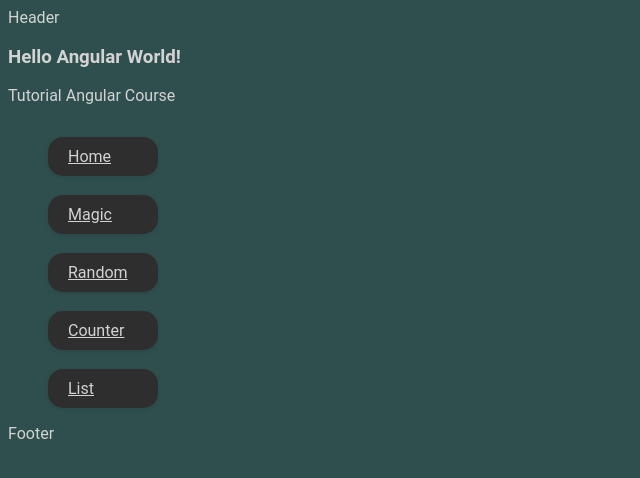
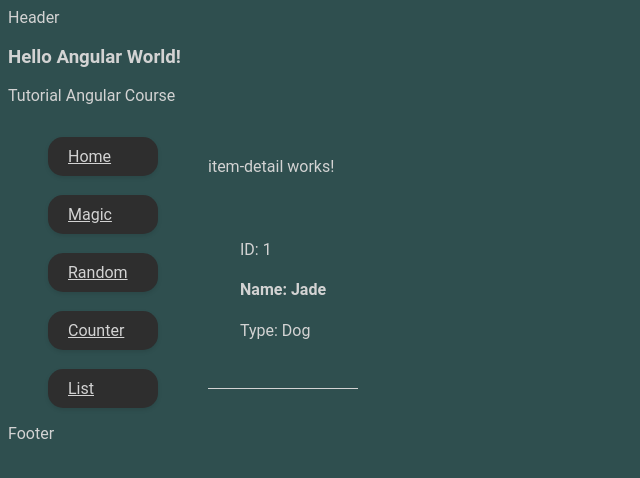
Before and after one commit to rcamarano/curso-angular, an Angular app: page /list/1 in a window 1280 px wide. Before the commit this address led to /. Shown: the top 478 px of the page, without its empty margins (0-640 px from the left). Built offline with nearby package versions, Linux system fonts and the light colour scheme; data requests are answered from the project's data file.

Commit message:
19, access to individual data, components works but DB is not found

```diff
--- a/src/app/app-routing.module.ts
+++ b/src/app/app-routing.module.ts
@@ -1,3 +1,4 @@
+import { ItemDetailComponent } from './components/item-detail/item-detail.component';
 import { NgModule } from '@angular/core';
 import { Routes, RouterModule } from '@angular/router';
 import { FirstComponentComponent } from './components/first-component/first-component.component';
@@ -13,7 +14,10 @@ const routes: Routes = [
     { path: 'magic', component: EventsComponent },
     { path: 'random', component: EmiterComponent},
     { path: 'counter', component: CounterComponent },
-    { path: 'list', component: ListRenderComponent}];
+    { path: 'list', component: ListRenderComponent},
+    { path: 'list/:id', component: ItemDetailComponent},
+];
+
 
 @NgModule({
     declarations: [],
--- a/src/app/app.module.ts
+++ b/src/app/app.module.ts
@@ -18,6 +18,7 @@ import { NumberMinusComponent } from './components/number-minus/number-minus.com
 import { ListRenderComponent } from './components/list-render/list-render.component';
 import { PipesComponent } from './components/pipes/pipes.component';
 import { TwoWayBindComponent } from './components/two-way-bind/two-way-bind.component';
+import { ItemDetailComponent } from './components/item-detail/item-detail.component';
 
 @NgModule({
   declarations: [
@@ -34,7 +35,8 @@ import { TwoWayBindComponent } from './components/two-way-bind/two-way-bind.comp
     NumberMinusComponent,
     ListRenderComponent,
     PipesComponent,
-    TwoWayBindComponent
+    TwoWayBindComponent,
+    ItemDetailComponent
   ],
   imports: [
     BrowserModule,
--- /dev/null
+++ b/src/app/components/item-detail/item-detail.component.html
@@ -0,0 +1,6 @@
+<p>item-detail works!</p>
+<div *ngIf="animal" class="section" >
+    <p>ID: {{ animal.id }} </p>
+    <h4>Name: {{ animal.name }}</h4>
+    <p>Type: {{ animal.type }}</p>
+</div>
--- /dev/null
+++ b/src/app/components/item-detail/item-detail.component.ts
@@ -0,0 +1,26 @@
+import { Component, OnInit } from '@angular/core';
+import { ActivatedRoute } from '@angular/router';
+import { Animals } from '../../interfaces/Animals';
+import { Cars } from '../../interfaces/Cars';
+import { ListService } from '../../services/list.service';
+
+@Component({
+  selector: 'app-item-detail',
+  templateUrl: './item-detail.component.html',
+  styleUrl: './item-detail.component.css'
+})
+export class ItemDetailComponent implements OnInit {
+  animal?: Animals;
+  car?: Cars;
+
+  constructor(private listService: ListService, private route: ActivatedRoute) {
+    this.getAnimal();
+   }
+
+  ngOnInit(): void {
+}
+getAnimal(){
+  const id = Number(this.route.snapshot.paramMap.get("id"));
+  this.listService.getItam(id).subscribe((animal) => this.animal = animal);
+}
+}
--- a/src/app/components/list-render/list-render.component.html
+++ b/src/app/components/list-render/list-render.component.html
@@ -2,7 +2,7 @@
     <h4>Animals</h4>
     <ul>
         <li *ngFor="let animal of animals">
-            Name: {{animal.name}} | Type: {{animal.type}}
+            Name: <a routerLink="/list/{{ animal.id }}">{{animal.name}}</a> | Type: {{animal.type}}
             <button (click)="showAge(animal)">Show age</button>
             <button (click)="removeAnimal(animal)">Delete</button>
 
--- a/src/app/interfaces/Animals.ts
+++ b/src/app/interfaces/Animals.ts
@@ -1,4 +1,5 @@
 export interface Animals {
+    id: number;
     name: string;
     type: string;
     age: number;
--- a/src/app/interfaces/Cars.ts
+++ b/src/app/interfaces/Cars.ts
@@ -1,4 +1,5 @@
 export interface Cars {
+    id: number;
     brand: string;
     model: string;
     year: number;
--- a/src/app/services/list.service.ts
+++ b/src/app/services/list.service.ts
@@ -26,4 +26,7 @@ export class ListService {
   getCars(): Observable<Cars[]> {
     return this.http.get<Cars[]>(this.apiCarsUrl);
   }
+  getItam(id: number): Observable<Animals> {
+    return this.http.get<Animals>(`${this.apiAnimalsUrl}/${id}`);
 }
+}
```
Also changed, not shown: src/app/components/item-detail/item-detail.component.css (added), 1 other file (tests, documents, lock files or other folders).
